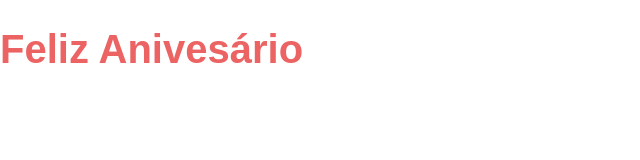
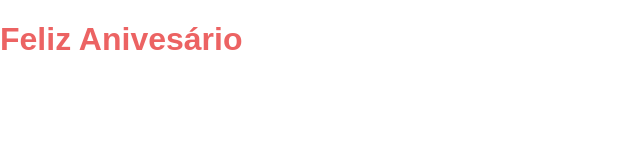
Before and after one commit to Wygna79/feliz_anivers-rio.github.io, a plain HTML site: page index.html in a window 1280 px wide. Shown: the whole page, without its empty margins (0-640 px from the left). Drawn offline with Linux system fonts and the light colour scheme.

Commit message:
alteracao

```diff
--- a/style.css
+++ b/style.css
@@ -8,5 +8,4 @@ body {
 
 h1 {
   color: #ec6363;
-  font-size: 2.5em;
 }
```
